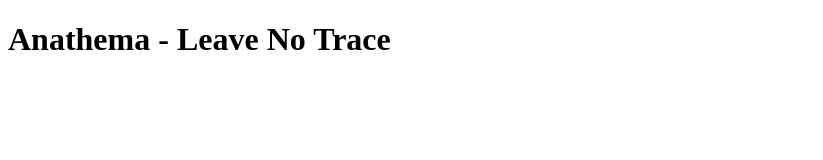
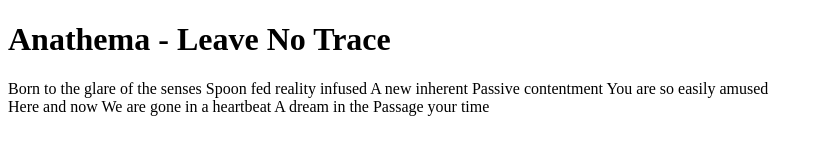
Before and after one commit to Montette/learning-git-2, a plain HTML site: page index.html in a window 1280 px wide. Shown: the whole page, without its empty margins (0-823 px from the left). Drawn offline with Linux system fonts and the light colour scheme.

Commit message:
add paragraph with song text

```diff
--- a/index.html
+++ b/index.html
@@ -1,13 +1,17 @@
 <!DOCTYPE html>
 <html lang="en">
+
 <head>
     <meta charset="UTF-8">
     <title>Document</title>
     <div class="container">
         <h1>Anathema - Leave No Trace</h1>
+        <p>Born to the glare of the senses Spoon fed reality infused A new inherent Passive contentment You are so easily amused <br> Here and now We are gone in a heartbeat A dream in the Passage your time</p>
     </div>
 </head>
+
 <body>
 
 </body>
+
 </html>
```
